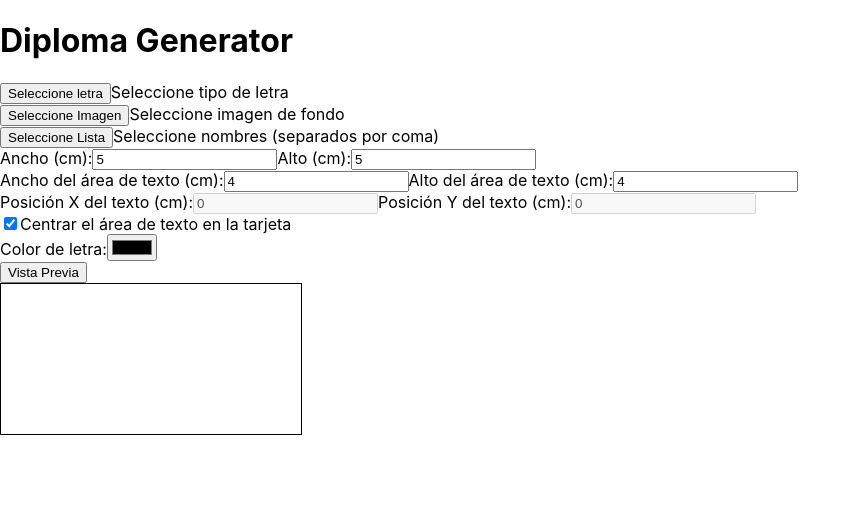
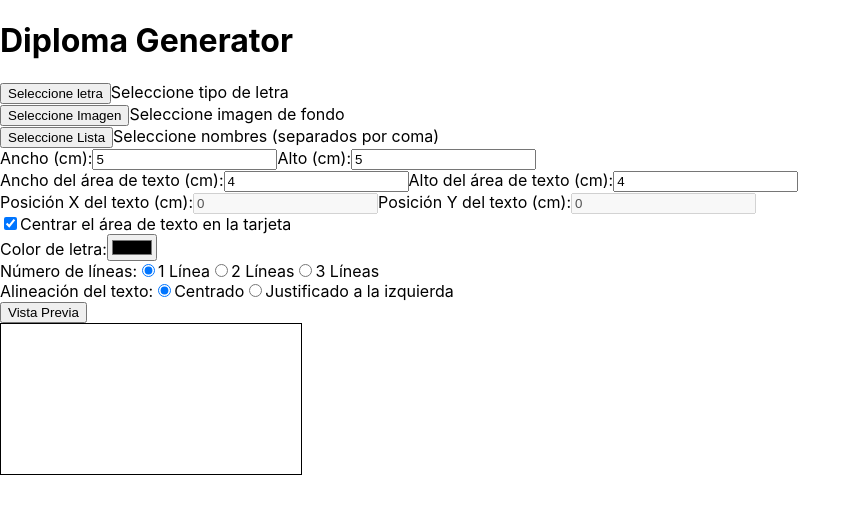
Before and after one commit to lsnoglos/diplomaGenerator, a React (Create React App) app: page / in a window 1280 px wide. Shown: the top 514 px of the page, without its empty margins (0-861 px from the left). Built offline with nearby package versions, Linux system fonts and the light colour scheme.

Commit message:
add: lines and align center

```diff
--- a/src/App.js
+++ b/src/App.js
@@ -1,4 +1,4 @@
-import React, { useState, useRef, useEffect } from 'react';
+import React, { useState, useRef } from 'react';
 
 function App() {
   const [fontPath, setFontPath] = useState('');
@@ -19,9 +19,14 @@ function App() {
   const [textPosY, setTextPosY] = useState(0);
   const [centerTextArea, setCenterTextArea] = useState(true);
 
+  const [numberOfLines, setNumberOfLines] = useState(1);
+  const [textAlignOption, setTextAlignOption] = useState('center'); // 'center' o 'justify'
+
   const cmToPx = (cm) => (cm * 96) / 2.54;
 
   const previewCanvas = () => {
+
+    console.log(namesList);
 
     let fontSize = 20;
     let textX, textY;
@@ -35,8 +40,11 @@ function App() {
     canvas.height = heightPx;
 
     const text = 'Nombre preparado para vista previa';
+
     const textWidthPx = cmToPx(textAreaWidthCm);
     const textHeightPx = cmToPx(textAreaHeightCm);
+
+    console.log(textHeightPx);
 
     ctx.fillStyle = 'red';
     ctx.fillRect(0, 0, canvas.width, canvas.height);
@@ -61,7 +69,24 @@ function App() {
       textY = cmToPx(textPosY);
     }
 
-    ctx.fillText(text, textX, textY);
+    const words = text.split(' ');
+    const lines = [];
+    const wordsPerLine = Math.ceil(words.length / numberOfLines);
+
+    for (let i = 0; i < numberOfLines; i++) {
+      lines.push(words.slice(i * wordsPerLine, (i + 1) * wordsPerLine).join(' '));
+    }
+
+    ctx.textAlign = textAlignOption;
+
+    lines.forEach((line, index) => {
+      ctx.fillText(
+        line,
+        textX,
+        textY + index * (fontSize + 5)
+      );
+    });
+
   };
 
   const selectFont = (e) => {
@@ -198,6 +223,59 @@ function App() {
         />
       </div>
 
+      <div>
+  <label>Número de líneas:</label>
+  <label>
+    <input
+      type="radio"
+      value={1}
+      checked={numberOfLines === 1}
+      onChange={() => setNumberOfLines(1)}
+    />
+    1 Línea
+  </label>
+  <label>
+    <input
+      type="radio"
+      value={2}
+      checked={numberOfLines === 2}
+      onChange={() => setNumberOfLines(2)}
+    />
+    2 Líneas
+  </label>
+  <label>
+    <input
+      type="radio"
+      value={3}
+      checked={numberOfLines === 3}
+      onChange={() => setNumberOfLines(3)}
+    />
+    3 Líneas
+  </label>
+</div>
+
+<div>
+  <label>Alineación del texto:</label>
+  <label>
+    <input
+      type="radio"
+      value="center"
+      checked={textAlignOption === 'center'}
+      onChange={() => setTextAlignOption('center')}
+    />
+    Centrado
+  </label>
+  <label>
+    <input
+      type="radio"
+      value="left"
+      checked={textAlignOption === 'left'}
+      onChange={() => setTextAlignOption('left')}
+    />
+    Justificado a la izquierda
+  </label>
+</div>
+
       <button onClick={previewCanvas}>Vista Previa</button>
 
 
```
